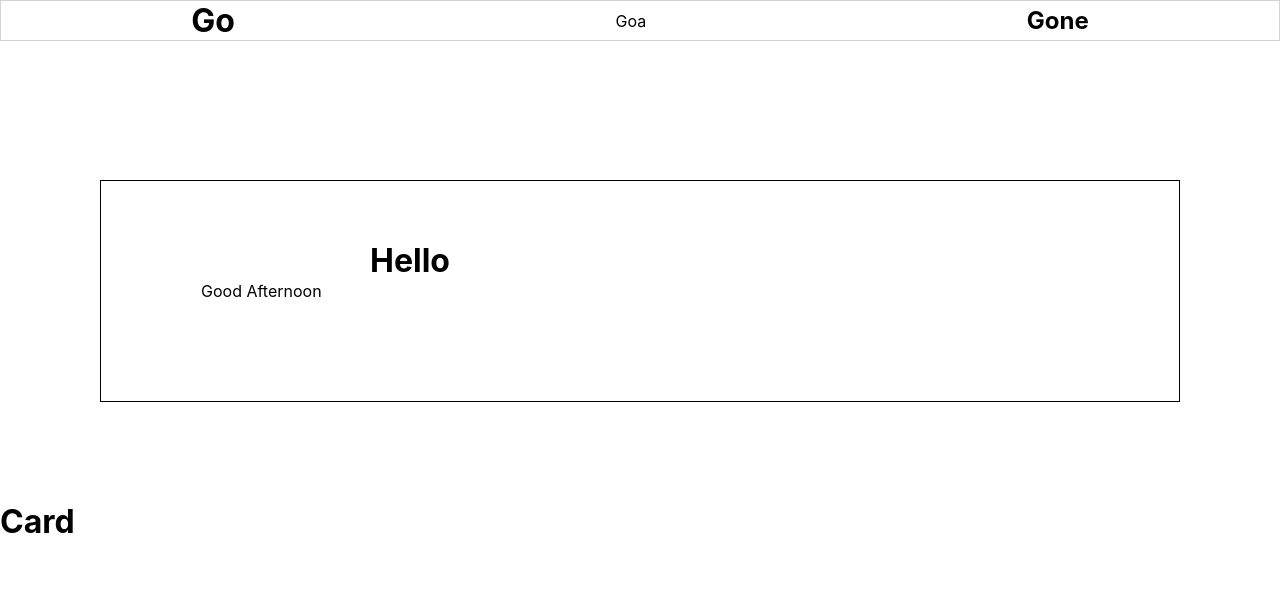
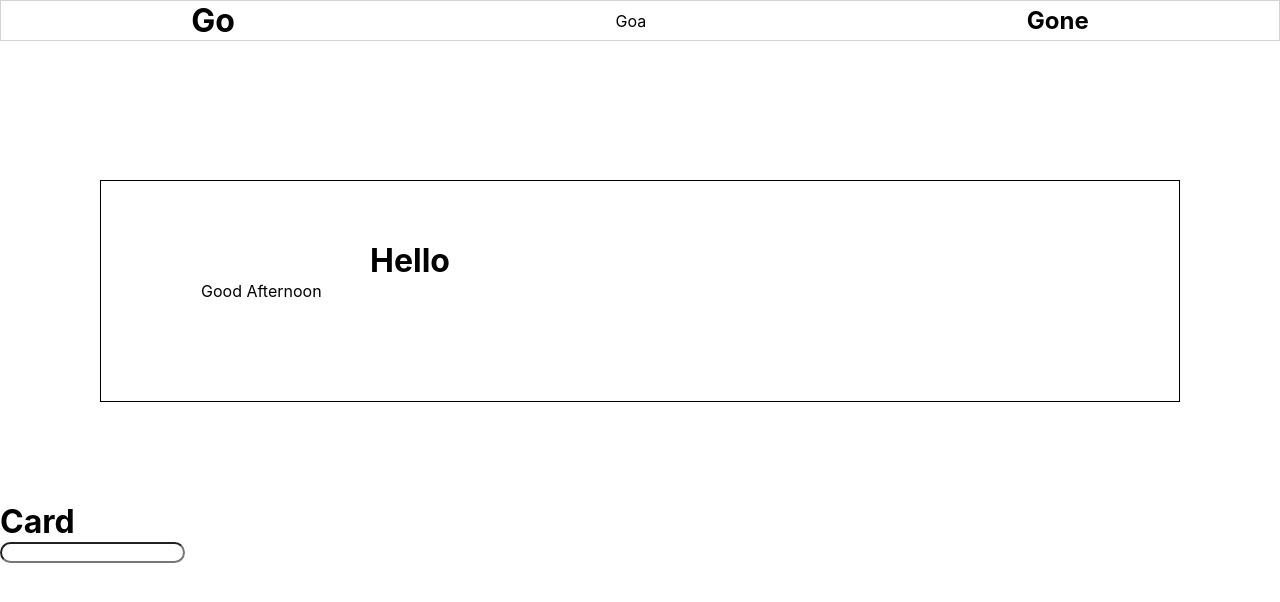
Before and after one commit to vermad843/CSS, a React (Create React App) app: page / in a window 1280 px wide. Shown: the top 602 px of the page. Built offline with nearby package versions, Linux system fonts and the light colour scheme.

Commit message:
border-radius,outlin-width

```diff
--- a/src/App.css
+++ b/src/App.css
@@ -39,3 +39,8 @@
   display: flex;
   flex : 1;
 }
+
+.card >input{
+  border-radius: 99px;
+  outline-width : 0;
+}
--- a/src/App.js
+++ b/src/App.js
@@ -15,6 +15,7 @@ function App() {
         </div>
         <div className = "card">
            <h1>Card</h1>
+           <input/>
         </div>
     </div>
   );
```
